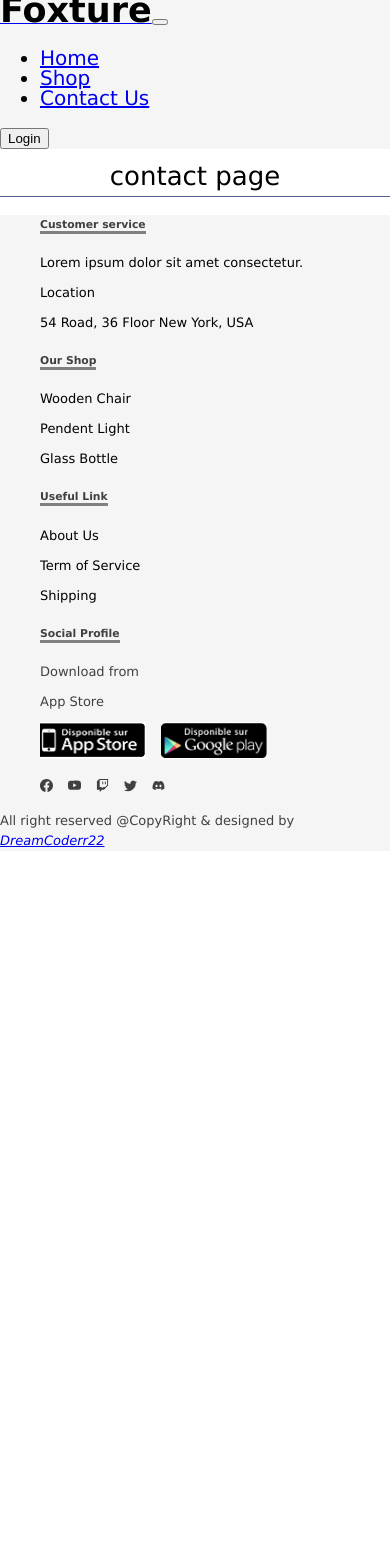
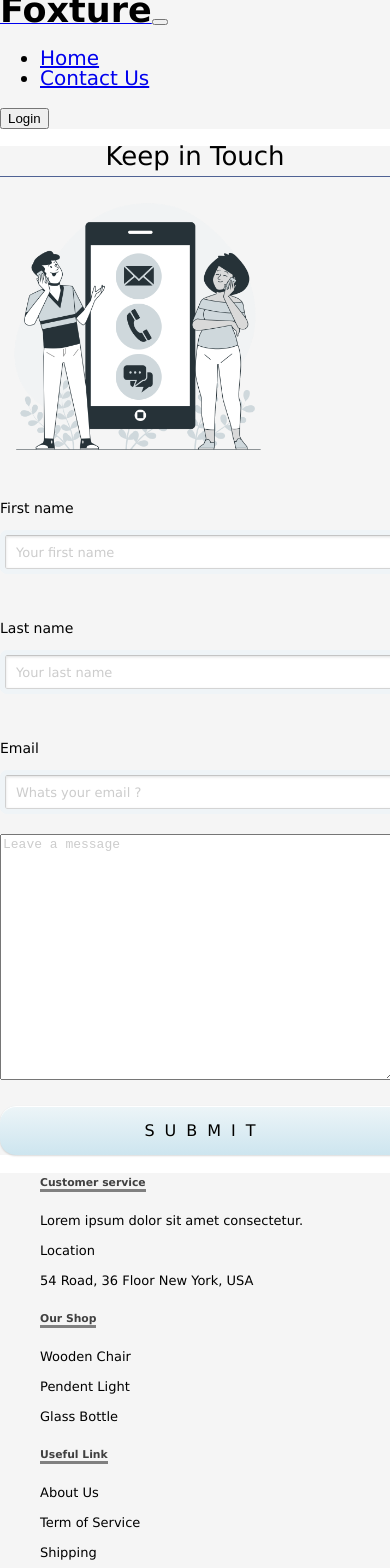
Before and after one commit to ImranKhanDev/foxture-client, a React (Create React App) app: page /contact in a window 390 px wide. Shown: the top 1568 px of the page. Before the commit the page ends 864 px from the top, so only its background shows below. Built offline with nearby package versions, Linux system fonts and the light colour scheme; no server answers; the HTML template or start-up script is replaced by a standard one.

Commit message:
contact page done -- 100%

```diff
--- /dev/null
+++ b/src/Pages/ContactPage/ContactPage.css
@@ -0,0 +1,87 @@
+.contact {
+  background: #f5f5f5;
+  height: 100%;
+}
+form {
+  max-width: 500px;
+  margin: 0 auto;
+}
+
+h1 {
+  font-weight: 100;
+  color: white;
+  text-align: center;
+  padding-bottom: 10px;
+  border-bottom: 1px solid rgb(79, 98, 148);
+}
+
+.form {
+  background-color: #e2d3d9;
+  max-width: 400px;
+  margin: 0 auto;
+}
+
+input {
+  display: block;
+  box-sizing: border-box;
+  width: 100%;
+  border-radius: 4px;
+  border: 1px solid white;
+  padding: 10px 15px;
+  margin-bottom: 10px;
+  font-size: 20px;
+}
+
+label {
+  line-height: 2;
+  text-align: left;
+  display: block;
+  margin-bottom: 13px;
+  margin-top: 20px;
+  color: black;
+  font-size: 24px;
+  font-weight: 200;
+}
+
+input[type="submit"] {
+  /* background: #f5f5f5; */
+  color: #1b1818;
+  text-transform: uppercase;
+  border: none;
+  margin-top: 40px;
+  padding: 20px;
+  font-size: 20px;
+  font-weight: 100;
+  letter-spacing: 10px;
+}
+
+input[type="submit"]:hover {
+  background: #0c0c0c;
+  color: #ffffff;
+}
+
+input[type="button"]:active,
+input[type="submit"]:active {
+  transition: 0.3s all;
+  transform: translateY(3px);
+  border: 1px solid transparent;
+  opacity: 0.8;
+}
+
+input:disabled {
+  opacity: 0.4;
+}
+
+input[type="button"]:hover {
+  transition: 0.3s all;
+}
+
+input[type="button"],
+input[type="submit"] {
+  -webkit-appearance: none;
+}
+
+.App {
+  max-width: 600px;
+  margin: 0 auto;
+}
--- a/src/Pages/ContactPage/ContactPage.js
+++ b/src/Pages/ContactPage/ContactPage.js
@@ -1,13 +1,72 @@
 import React from "react";
-import { Container } from "react-bootstrap";
+import "./ContactPage.css";
+import { Col, Container, Row } from "react-bootstrap";
+import contact from "../../images/contact.png";
+
+import ReactDOM from "react-dom";
+import { useForm } from "react-hook-form";
 
 const ContactPage = () => {
+  const { register, errors, handleSubmit } = useForm();
+  const onSubmit = (data) => {
+    console.log("RESULT", data);
+    alert(JSON.stringify(data));
+  };
+  console.log(errors);
+
   return (
-    <Container className="align-items-center">
-      <div className="mt-5 text-center text-warning">
-        <h1> contact page</h1>
-      </div>
-    </Container>
+    <div className="contact">
+      <Container className="align-items-center">
+        <div className="mt-5 text-center text-warning">
+          <Row>
+            <h1 className="text-dark border-0"> Keep in Touch</h1>
+            <Col className="col-md-6 ">
+              <img
+                style={{ width: "70%", height: "100%" }}
+                src={contact}
+                alt="contact-image"
+              />
+            </Col>
+            <Col className="col-md-6 ">
+              <form onSubmit={handleSubmit(onSubmit)}>
+                <label>First name</label>
+                <input
+                  type="text"
+                  style={{ width: "100%" }}
+                  placeholder="Your first name"
+                  {...register("First name", { required: true, maxLength: 80 })}
+                />
+                <br />
+                <label>Last name</label>
+                <input
+                  type="text"
+                  style={{ width: "100%" }}
+                  placeholder="Your last name"
+                  {...register("Last name", { required: true, maxLength: 100 })}
+                />
+                <br />
+                <label>Email</label>
+                <input
+                  type="text"
+                  style={{ width: "100%" }}
+                  placeholder="Whats your email ?"
+                  {...register("Last name", { required: true, maxLength: 100 })}
+                />
+                <br />
+                <textarea
+                  type="text"
+                  placeholder="Leave a message"
+                  style={{ width: "100%", height: "240px", fontSize: "24px" }}
+                  {...register("Last name", { required: true, maxLength: 100 })}
+                />
+
+                <input type="submit" />
+              </form>
+            </Col>
+          </Row>
+        </div>
+      </Container>
+    </div>
   );
 };
 
--- a/src/Pages/Shop/Shop.js
+++ b/src/Pages/Shop/Shop.js
@@ -3,12 +3,12 @@ import { Container, Row, Col, Form, Badge, ListGroup } from "react-bootstrap";
 import Products from "../../HomePages/Products/Products";
 
 const Shop = () => {
-
   return (
-    <Container className="mt-5">
+    <div className="shop-container ">
       <div className="p-4 mt-5 bg-secondary">
         <h1>Shop the product you Like</h1>
       </div>
+      <Container className="mt-5">
         <Row>
           <Col className="col-md-3 mb-2 ">
             <h1 className="text-start">Categories</h1>
@@ -140,6 +140,7 @@ const Shop = () => {
           </ul>
         </nav>
       </Container>
+    </div>
   );
 };
 
--- a/src/Shared/Footer/Footer.js
+++ b/src/Shared/Footer/Footer.js
@@ -9,7 +9,7 @@ import { SiTwitch } from "react-icons/si";
 import { FaDiscord } from "react-icons/fa";
 const Footer = () => {
   return (
-    <div className="container-fluid  full-container py-5 mt-5">
+    <div className="container-fluid  full-container py-5 ">
       <Container>
         <Row>
           <Col className="col1">
--- a/src/Shared/Navigation/Navigation.js
+++ b/src/Shared/Navigation/Navigation.js
@@ -42,11 +42,13 @@ const Navigation = () => {
                 Home
               </Link>
             </li>
-            <li className="nav-item">
-              <Link className="nav-link" to="/shop">
-                Shop
-              </Link>
-            </li>
+           {
+             user?.email &&  <li className="nav-item">
+             <Link className="nav-link" to="/shop">
+               Shop
+             </Link>
+           </li>
+           }
 
             {user.email && (
               <li className="nav-item">
```
Also changed, not shown: src/images/contact.png (added). Lines whose indentation alone changed are shown as unchanged.
